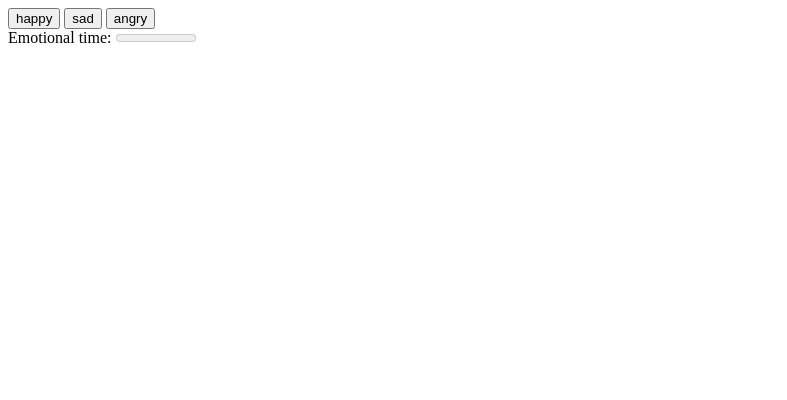
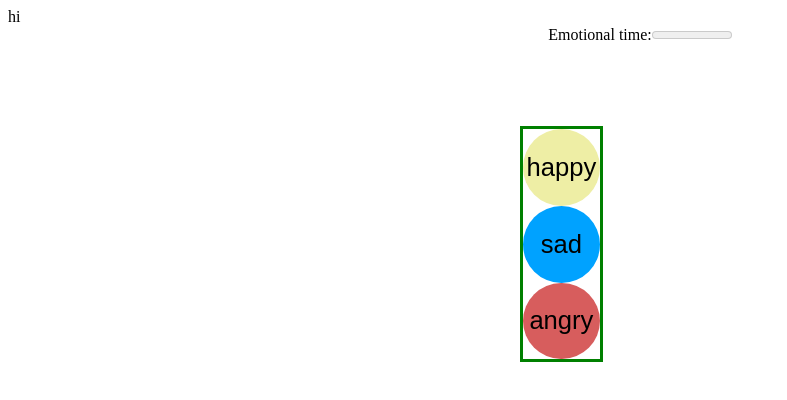
Before and after one commit to Mellove2/Mapa, a plain HTML site: page NatureHacks/website.html in a window 1280 px wide. Shown: the whole page, without its empty margins (0-787 px from the left). Drawn offline with Linux system fonts and the light colour scheme.

Commit message:
Add files via upload
newist

```diff
--- a/NatureHacks/styles.css
+++ b/NatureHacks/styles.css
@@ -1,43 +1,59 @@
 /* styling for buttons */
 .happy{
-    color:rgb(238, 238, 165);
+    background-color:rgb(238, 238, 165);
+    border-radius: 50% ;
+    padding: 3vw;
+    display: flex;
+    justify-content: center;
+    align-items: center;
+    width:3vw;
+    height:3vw;
+    font-size: 2vw;
+    outline:none;
+    border: none;
 
 }
+
 .sad{
-    color:rgb(0, 162, 255);
-    border-radius: 12px;
-    background-color: #04AA6D;
+    background-color:rgb(0, 162, 255);
+    border-radius: 50% ;
+    padding: 3vw;
+    display: flex;
+    justify-content: center;
+    align-items: center;
+    width:3vw;
+    height:3vw;
+    font-size: 2vw;
+    outline:none;
     border: none;
-    color: white;
-  padding: 20px;
-  text-align: center;
-  text-decoration: none;
-  display: inline-block;
-  font-size: 16px;
-  margin: 4px 2px;
 }
+
 .angry{
-    color:rgb(215, 93, 93);
+    background-color:rgb(215, 93, 93);
+    border-radius: 50% ;
+    padding: 3vw;
+    display: flex;
+    justify-content: center;
+    align-items: center;
+    width:3vw;
+    height:3vw;
+    font-size: 2vw;
+    outline:none;
+    border: none;
 }
 
 .center{
-   margin-left : 25%;
+   margin-left : 40%;
    position: absolute;
    border : 3px solid green;
+   margin-top : 100px;
 }
+
 .meter{
+
     width: 100%;
     height: 100%;
     display: flex;
     justify-content: center;
     align-items: center;
-    font-size: 2em;
-    font-weight: bold;
-    color: white;
-    background-color: #333;
-    border-radius: 50%;
-    border: 3px solid #333;
-    box-shadow: 0 0 10px rgba(0, 0, 0, 0.5);
-    position: relative;
-    overflow: hidden;
 }
--- a/NatureHacks/website.html
+++ b/NatureHacks/website.html
@@ -10,22 +10,25 @@
         <title></title>
         <meta name="description" content="">
         <meta name="viewport" content="width=device-width, initial-scale=1">
-        <link rel="stylesheet" href="">
+        <link rel="stylesheet" href="styles.css">
+        <link rel="stylesheet" href="index.js">
     </head>
     <body>
         <!--[if lt IE 7]>
             <p class="browsehappy">You are using an <strong>outdated</strong> browser. Please <a href="#">upgrade your browser</a> to improve your experience.</p>
         <![endif]-->
+        <h> hi </h>
         <div class="center">
                 <button class="happy"> happy </button>
                 <button class="sad "> sad </button>
                 <button class="angry"> angry </button>
+        </div>
 
-        </div>
-        <div class="meter">
+       <div class="meter">
             <label for="emotion">Emotional time:</label>
             <meter id="emotion"></meter>
         </div>
+
         <script src="" async defer></script>
     </body>
 </html>
```
